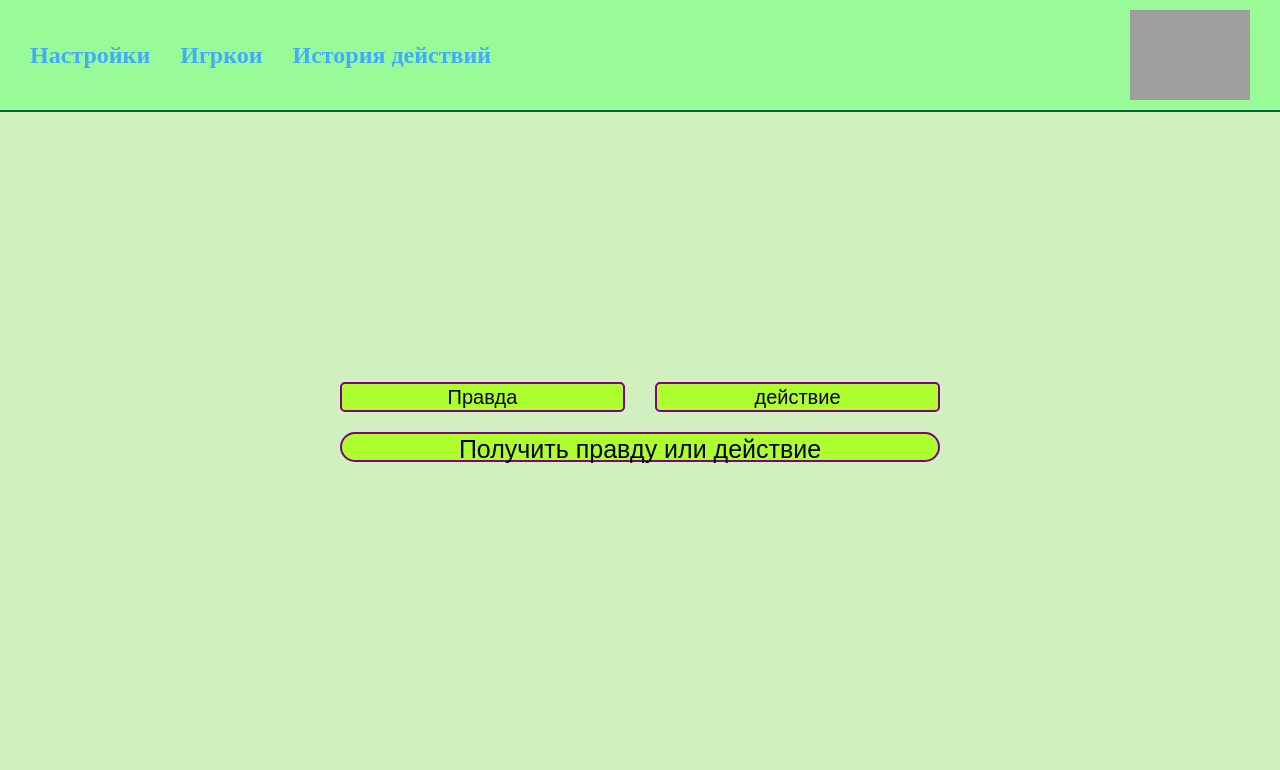
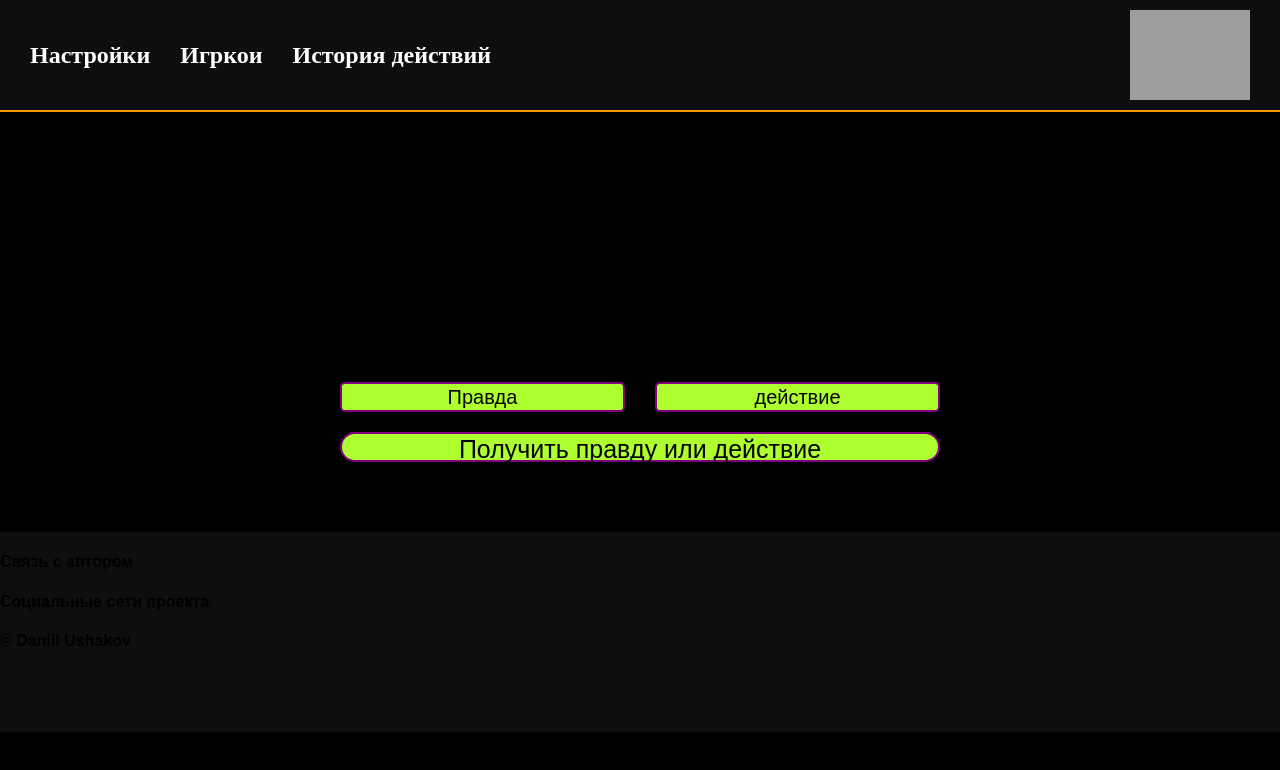
Before and after one commit to gutarDanya/truth-or-dare, a React (Create React App) app: page /game in a window 1280 px wide. Shown: the top 770 px of the page. Built offline with nearby package versions, Linux system fonts and the light colour scheme; grey boxes are pictures that could not be loaded.

Commit message:
someChange UI

```diff
--- a/src/components/App/App.jsx
+++ b/src/components/App/App.jsx
@@ -4,6 +4,7 @@ import Game from '../Game/Game';
 import Header from '../Header/Header';
 import { Routes,Route } from 'react-router-dom';
 import MainPageSettings from '../MainPageSettings/MainPageSettings';
+import Footer from '../Footer/Footer';
 
 function App() {
 
@@ -14,6 +15,7 @@ function App() {
         <Route path='/truth-or-dare' element={<MainPageSettings/>}/>
         <Route path='/game' element={<Game />} />
       </Routes>
+      <Footer/>
     </div>
   );
 }
--- a/src/components/App/App.module.css
+++ b/src/components/App/App.module.css
@@ -20,8 +20,8 @@
     display: flex;
     flex-direction: column;
     align-items: center;
-    background-color: #D0F0C0;
-    height: 100vh;
+    background-color: black;
+    min-height: 100vh;
     font-family: 'monaSpace', sans-serif, Arial;
     overflow-y: hidden;
 }
--- a/src/components/ButtonContainer/ButtonContainer.module.css
+++ b/src/components/ButtonContainer/ButtonContainer.module.css
@@ -10,28 +10,31 @@
 
 .buttonInactive {
     color: yellow;
-    background-color: rgba(168, 98, 134, 1);
+    background-color: #252525;
     border-radius: 5px;
-    border-color: greenyellow;
+    border-color: #f90;
     margin-top: 20px;
     height: 30px;
     font-size: 26px;
     font-weight: 700;
+    cursor: pointer;
 }
 
 .buttonActive:hover {
-    background-color: rgb(138, 45, 93);
+    background-color: #161616;
+    color: #f90
 }
 
 .buttonInactive:hover {
-    background-color: rgba(168, 63, 118, 1);
+    color: #161616;
+    background-color: #f90;
 }
 
 .buttonActive {
-    color: yellow;
-    background-color: rgba(168, 63, 118, 1);
+    cursor: pointer;
+    color: #161616;
+    background-color: #f90;
     border-radius: 5px;
-    border-color: greenyellow;
     margin-top: 20px;
     height: 30px;
     font-size: 26px;
--- /dev/null
+++ b/src/components/Footer/Footer.jsx
@@ -0,0 +1,28 @@
+import React from "react";
+import styles from './Footer.module.css'
+
+const Footer = () => {
+    return (
+        <footer className={styles.footer}>
+            <div className={styles.columnContaienr} >
+                <h4 className={styles.columnHeader}>Связь с автором</h4>
+                <a target='_blank' href='' className={styles.link}></a>
+                <a target='_blank' href='' className={styles.link}></a>
+                <a target='_blank' href='' className={styles.link}></a>
+                <a target='_blank' href='' className={styles.link}></a>
+                <a target='_blank' href='' className={styles.link}></a>
+            </div>
+            <div className={styles.columnContaienr}>
+                <h4 className={styles.columnHeader}>Социальные сети проекта</h4>
+                <a target='_blank' href='' className={styles.link}></a>
+                <a target='_blank' href='' className={styles.link}></a>
+                <a target='_blank' href='' className={styles.link}></a>
+                <a target='_blank' href='' className={styles.link}></a>
+                <a target='_blank' href='' className={styles.link}></a>
+            </div>
+            <strong>© Daniil Ushakov</strong>
+        </footer>
+    )
+}
+
+export default Footer
--- /dev/null
+++ b/src/components/Footer/Footer.module.css
@@ -0,0 +1,6 @@
+.footer {
+    margin-top: 70px;
+    min-height: 200px;
+    background-color: #0e0e0e;
+    width: 100%;
+}
--- a/src/components/Header/Header.module.css
+++ b/src/components/Header/Header.module.css
@@ -3,22 +3,22 @@
     font-weight: 700;
     display: flex;
     justify-content: space-between;
-    background-color:  #98FB98;
-    border-bottom: 2px solid #006633;
+    background-color:  #0e0e0e;
+    border-bottom: 2px solid #f90;
     align-items:center;
-    width: calc(100vw - 60px);
+    width: calc(100% - 60px);
     padding: 10px 30px;
 }
 
 .link {
     text-decoration: none;
-    color: rgb(66,170,255);
+    color: white;
     font-size: 24px;
     margin-right: 30px;
 }
 
 .link:hover {
-    color: rgb(0,49,83)
+    color: #f90
 }
 
 .logo {
--- a/src/components/MainPageSettings/MainPageSettings.jsx
+++ b/src/components/MainPageSettings/MainPageSettings.jsx
@@ -54,6 +54,7 @@ const MainPageSettings = () => {
 
     return (
         <div className={styles.container}>
+            <h1 className={styles.header}>Настройки</h1>
             <form className={styles.inputForm}>
                 <p className={styles.addPlayerText}>Добавить Игрока</p>
                 <input placeholder="имя" type='text' className={styles.input} value={inputName} onChange={(e) => setInputName(e.target.value)}/>
--- a/src/components/MainPageSettings/MainPageSettings.module.css
+++ b/src/components/MainPageSettings/MainPageSettings.module.css
@@ -1,6 +1,6 @@
 .container {
     height: 100%;
-    width: 100vw;
+    width: 100%;
     background-repeat: cover;
     background-size: contain;
     display: flex;
@@ -9,6 +9,12 @@
     align-items: center;
     font-family: 'monaSpace';
     font-weight: 400;
+}
+
+.header {
+    margin: 40px 0 30px;
+    color: white;
+    font-size: 40px;
 }
 
 .inputForm {
@@ -29,14 +35,16 @@
     width: 270px;
     height: 30px;
     border-radius: 10px;
-    background-color: #87CEFA;
+    background-color: #252525;
     font-size: 24px;
     text-align: center;
+    border-radius: 18px;
+    border: 0;
 }
 
 .inputFormButton {
     color: #FDE910;
-    background-color: #77DDE7;
+    background-color: #151515;
     border-radius: 10px;
     width: calc(100% - 40px);
     margin: 20px auto 0 auto;
@@ -44,10 +52,11 @@
     font-size: 21px;
     line-height: 23px;
     font-weight: 700;
+    border: 0;
 }
 
 .inputFormButton:hover {
-    background-color: #3F888F;
+    background-color: #252525;
 }
 
 .formContainer {
@@ -67,13 +76,14 @@
 
 .buttonInactive {
     color: yellow;
-    background-color: rgba(168, 98, 134, 1);
+    background-color: #252525;
     border-radius: 5px;
-    border-color: greenyellow;
+    border-color: #f90;
     margin-top: 20px;
     height: 30px;
     font-size: 26px;
     font-weight: 700;
+    cursor: pointer;
 }
 
 .buttonInactive:first-of-type {
@@ -90,14 +100,16 @@
 }
 
 .buttonInactive:hover {
-    background-color: rgba(168, 63, 118, 1);
+    color: #161616;
+    background-color: #f90;
 }
 
+
 .buttonActive {
-    color: yellow;
-    background-color: rgba(168, 63, 118, 1);
+    cursor: pointer;
+    color: #161616;
+    background-color: #f90;
     border-radius: 5px;
-    border-color: greenyellow;
     margin-top: 20px;
     height: 30px;
     font-size: 26px;
@@ -109,7 +121,8 @@
 }
 
 .buttonActive:hover {
-    background-color: rgb(138, 45, 93);
+    background-color: #161616;
+    color: #f90
 }
 
 .buttons {
@@ -119,8 +132,9 @@
 
 .submitButton {
     color: #FDE910;
-    background-color: #77DDE7;
+    background-color: #151515;
     border-radius: 10px;
+    border: 0;
     width: 320px;
     margin: 50px auto auto auto;
     height: 30px;
@@ -130,5 +144,5 @@
 }
 
 .submitButton:hover {
-    background-color: #3F888F;
+    background-color: #252525;
 }
```
